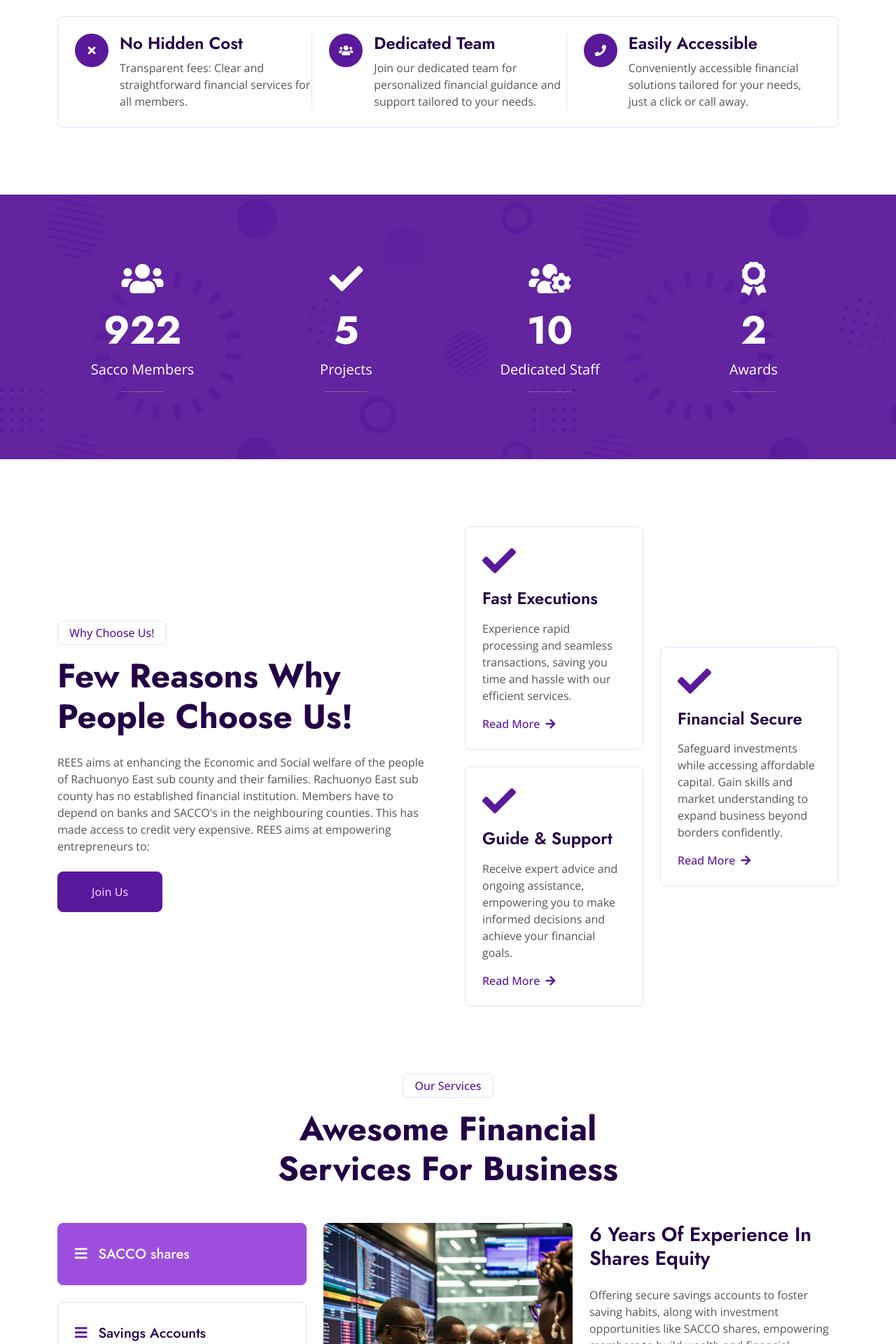
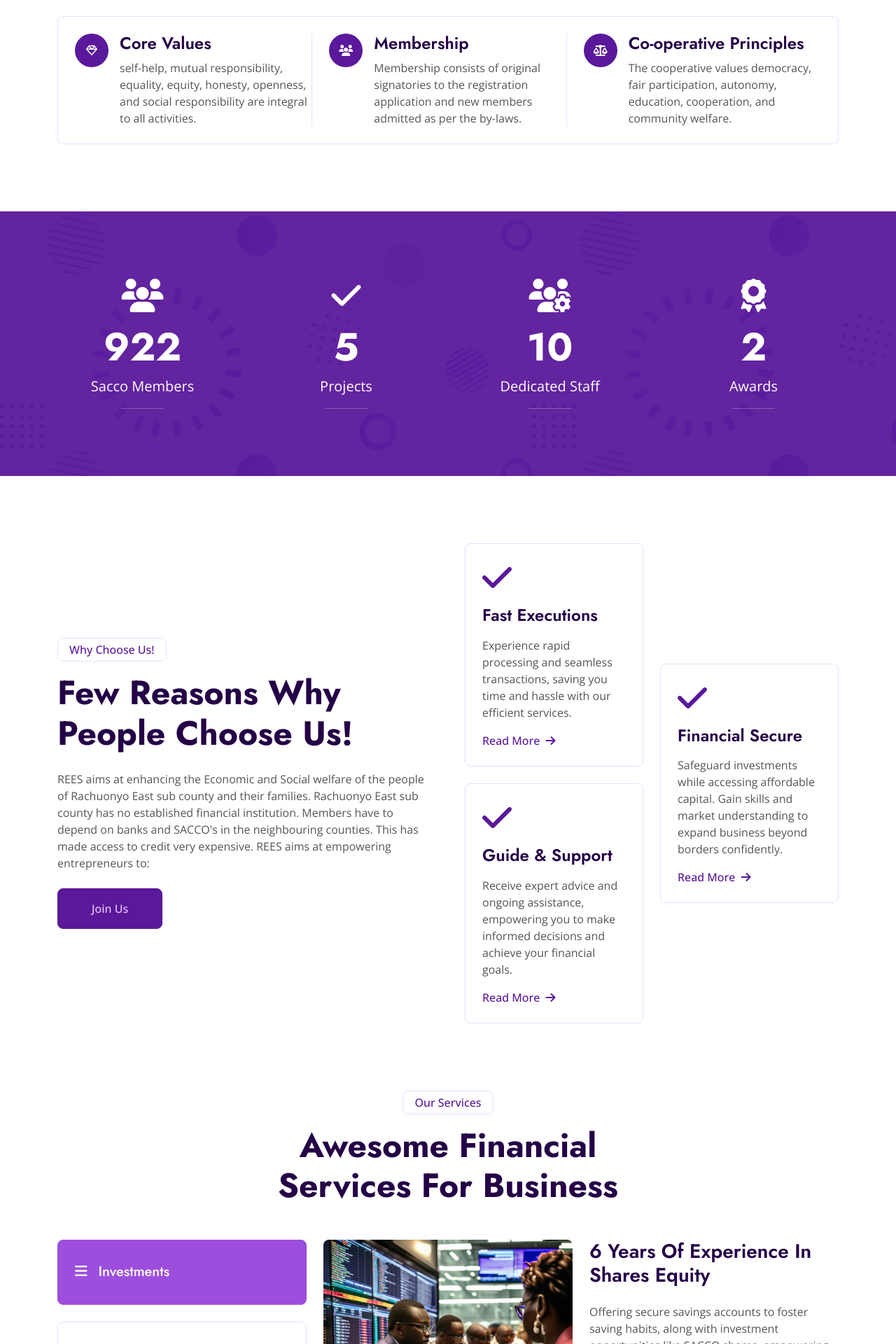
Before and after one commit to Denzel97/REES2, a Django app: page / in a window 1280 px wide. Shown: the part 1586-3506 px from the top of the page at 70% size. Run offline with Django 5.2, Linux system fonts and the light colour scheme; some libraries are stand-ins or nearby versions.

Commit message:
Modified content on about, services, projects and testimonies

```diff
--- a/callback_app/templates/base.html
+++ b/callback_app/templates/base.html
@@ -31,6 +31,9 @@
 
     <!-- Template Stylesheet -->
     <link href="{% static 'css/style.css' %}" rel="stylesheet">
+
+    <!--  Fontawesome  -->
+    <script src="https://kit.fontawesome.com/cf96324835.js" crossorigin="anonymous"></script>
 </head>
 <body>
     {% block content %}
--- a/callback_app/templates/index.html
+++ b/callback_app/templates/index.html
@@ -156,7 +156,6 @@
                             </div>
                             <div class="tab-pane fade" id="nav-vision" role="tabpanel" aria-labelledby="nav-vision-tab">
                                 <p>To be a leading SACCO in Kenya.</p>
-
                             </div>
                         </div>
                     </div>
@@ -168,11 +167,13 @@
                         <div class="h-100">
                             <div class="d-flex">
                                 <div class="flex-shrink-0 btn-lg-square rounded-circle bg-primary">
-                                    <i class="fa fa-times text-white"></i>
+<!--                                    <i class="fa fa-times text-white"></i>-->
+                                    <i class="fa-regular fa-gem" style="color: #ffffff;"></i>
                                 </div>
                                 <div class="ps-3">
-                                    <h4>No Hidden Cost</h4>
-                                    <span>Transparent fees: Clear and straightforward financial services for all members.</span>
+                                    <h4>Core Values</h4>
+                                    <span>self-help, mutual responsibility, equality, equity, honesty, openness, and
+                                        social responsibility are integral to all activities.</span>
                                 </div>
                                 <div class="border-end d-none d-lg-block"></div>
                             </div>
@@ -186,9 +187,9 @@
                                     <i class="fa fa-users text-white"></i>
                                 </div>
                                 <div class="ps-3">
-                                    <h4>Dedicated Team</h4>
-                                    <span>Join our dedicated team for personalized financial guidance and support tailored
-                                        to your needs.</span>
+                                    <h4>Membership</h4>
+                                    <span>Membership consists of original signatories to the registration application and
+                                        new members admitted as per the by-laws.</span>
                                 </div>
                                 <div class="border-end d-none d-lg-block"></div>
                             </div>
@@ -199,12 +200,13 @@
                         <div class="h-100">
                             <div class="d-flex">
                                 <div class="flex-shrink-0 btn-lg-square rounded-circle bg-primary">
-                                    <i class="fa fa-phone text-white"></i>
+<!--                                    <i class="fa fa-phone text-white"></i>-->
+                                    <i class="fa-solid fa-scale-balanced" style="color: #ffffff;"></i>
                                 </div>
                                 <div class="ps-3">
-                                    <h4>Easily Accessible</h4>
-                                    <span>Conveniently accessible financial solutions tailored for your needs, just a click
-                                        or call away.</span>
+                                    <h4>Co-operative Principles </h4>
+                                    <span>The cooperative values democracy, fair participation, autonomy, education,
+                                        cooperation, and community welfare.</span>
                                 </div>
                             </div>
                         </div>
@@ -316,20 +318,20 @@
                     <div class="nav nav-pills d-flex justify-content-between w-100 h-100 me-4">
                         <button class="nav-link w-100 d-flex align-items-center text-start border p-4 mb-4 active"
                             data-bs-toggle="pill" data-bs-target="#tab-pane-1" type="button">
-                            <h5 class="m-0"><i class="fa fa-bars text-primary me-3"></i>SACCO shares</h5>
+                            <h5 class="m-0"><i class="fa fa-bars text-primary me-3"></i>Investments</h5>
                         </button>
                         <button class="nav-link w-100 d-flex align-items-center text-start border p-4 mb-4"
                             data-bs-toggle="pill" data-bs-target="#tab-pane-2" type="button">
-                            <h5 class="m-0"><i class="fa fa-bars text-primary me-3"></i>Savings Accounts</h5>
+                            <h5 class="m-0"><i class="fa fa-bars text-primary me-3"></i>Savings & Credit</h5>
                         </button>
                         <button class="nav-link w-100 d-flex align-items-center text-start border p-4 mb-4"
                             data-bs-toggle="pill" data-bs-target="#tab-pane-3" type="button">
-                            <h5 class="m-0"><i class="fa fa-bars text-primary me-3"></i>Financial Consultancy</h5>
+                            <h5 class="m-0"><i class="fa fa-bars text-primary me-3"></i>Financial Coaching</h5>
                         </button>
-                        <button class="nav-link w-100 d-flex align-items-center text-start border p-4 mb-0"
-                            data-bs-toggle="pill" data-bs-target="#tab-pane-4" type="button">
-                            <h5 class="m-0"><i class="fa fa-bars text-primary me-3"></i>Loans</h5>
-                        </button>
+<!--                        <button class="nav-link w-100 d-flex align-items-center text-start border p-4 mb-0"-->
+<!--                            data-bs-toggle="pill" data-bs-target="#tab-pane-4" type="button">-->
+<!--                            <h5 class="m-0"><i class="fa fa-bars text-primary me-3"></i>Loans</h5>-->
+<!--                        </button>-->
                     </div>
                 </div>
                 <div class="col-lg-8">
@@ -347,9 +349,9 @@
                                     <p class="mb-4">Offering secure savings accounts to foster saving habits, along with
                                         investment opportunities like SACCO shares, empowering members to build wealth and
                                         financial resilience.</p>
-                                    <p><i class="fa fa-check text-primary me-3"></i>Investment Plans</p>
-                                    <p><i class="fa fa-check text-primary me-3"></i>Transparency</p>
-                                    <p><i class="fa fa-check text-primary me-3"></i>Financial Guidance</p>
+                                    <p><i class="fa fa-check text-primary me-3"></i>Shares</p>
+<!--                                    <p><i class="fa fa-check text-primary me-3"></i>Transparency</p>-->
+<!--                                    <p><i class="fa fa-check text-primary me-3"></i>Financial Guidance</p>-->
                                     <a href="#callback" class="btn btn-primary py-3 px-5 mt-3">Join Us</a>
                                 </div>
                             </div>
@@ -367,9 +369,9 @@
                                     <p class="mb-4"> Providing members secure and accessible savings accounts, our aim is
                                         to encourage consistent saving habits, fostering financial resilience and
                                         stability within the community.</p>
-                                    <p><i class="fa fa-check text-primary me-3"></i>Financial Literacy Resources</p>
+<!--                                    <p><i class="fa fa-check text-primary me-3"></i>Financial Literacy Resources</p>-->
                                     <p><i class="fa fa-check text-primary me-3"></i>Incentivized Saving Programs</p>
-                                    <p><i class="fa fa-check text-primary me-3"></i>Community Engagement</p>
+<!--                                    <p><i class="fa fa-check text-primary me-3"></i>Community Engagement</p>-->
                                     <a href="#callback" class="btn btn-primary py-3 px-5 mt-3">Join Us</a>
                                 </div>
                             </div>
@@ -387,33 +389,33 @@
                                     <p class="mb-4">With six years in financial consultancy, we've guided over 900 members
                                         towards financial success, offering expertise and tailored solutions to meet their
                                         diverse needs and goals.</p>
-                                    <p><i class="fa fa-check text-primary me-3"></i>Tailored Financial Planning</p>
+<!--                                    <p><i class="fa fa-check text-primary me-3"></i>Tailored Financial Planning</p>-->
                                     <p><i class="fa fa-check text-primary me-3"></i>Training on Financial Literacy </p>
                                     <p><i class="fa fa-check text-primary me-3"></i>Investment Plans</p>
                                     <a href="#callback" class="btn btn-primary py-3 px-5 mt-3">Join Us</a>
                                 </div>
                             </div>
                         </div>
-                        <div class="tab-pane fade" id="tab-pane-4">
-                            <div class="row g-4">
-                                <div class="col-md-6" style="min-height: 350px;">
-                                    <div class="position-relative h-100">
-                                        <img class="position-absolute rounded w-100 h-100" src="{% static 'img/loan.jpeg' %}"
-                                            style="object-fit: cover;" alt="Loans">
-                                    </div>
-                                </div>
-                                <div class="col-md-6">
-                                    <h3 class="mb-4">6 Years of Experience in Loan Disbursement </h3>
-                                    <p class="mb-4">With six years of expertise in loan disbursement, we've provided over
-                                        $10 million in loans to members, fostering financial growth and empowerment in
-                                        our community.</p>
-                                    <p><i class="fa fa-check text-primary me-3"></i>Business Loans</p>
-                                    <p><i class="fa fa-check text-primary me-3"></i>Educational Loans</p>
-                                    <p><i class="fa fa-check text-primary me-3"></i>Personal Loans</p>
-                                    <a href="#callback" class="btn btn-primary py-3 px-5 mt-3">Join Us</a>
-                                </div>
-                            </div>
-                        </div>
+<!--                        <div class="tab-pane fade" id="tab-pane-4">-->
+<!--                            <div class="row g-4">-->
+<!--                                <div class="col-md-6" style="min-height: 350px;">-->
+<!--                                    <div class="position-relative h-100">-->
+<!--                                        <img class="position-absolute rounded w-100 h-100" src="{% static 'img/loan.jpeg' %}"-->
+<!--                                            style="object-fit: cover;" alt="Loans">-->
+<!--                                    </div>-->
+<!--                                </div>-->
+<!--                                <div class="col-md-6">-->
+<!--                                    <h3 class="mb-4">6 Years of Experience in Loan Disbursement </h3>-->
+<!--                                    <p class="mb-4">With six years of expertise in loan disbursement, we've provided over-->
+<!--                                        $10 million in loans to members, fostering financial growth and empowerment in-->
+<!--                                        our community.</p>-->
+<!--                                    <p><i class="fa fa-check text-primary me-3"></i>Business Loans</p>-->
+<!--                                    <p><i class="fa fa-check text-primary me-3"></i>Educational Loans</p>-->
+<!--                                    <p><i class="fa fa-check text-primary me-3"></i>Personal Loans</p>-->
+<!--                                    <a href="#callback" class="btn btn-primary py-3 px-5 mt-3">Join Us</a>-->
+<!--                                </div>-->
+<!--                            </div>-->
+<!--                        </div>-->
                     </div>
                 </div>
             </div>
@@ -482,7 +484,7 @@
         <div class="container">
             <div class="text-center mx-auto wow fadeInUp" data-wow-delay="0.1s" style="max-width: 600px;">
                 <p class="d-inline-block border rounded text-primary fw-semi-bold py-1 px-3">Our Projects</p>
-                <h1 class="display-5 mb-5">We Have Completed Latest Projects</h1>
+                <h1 class="display-5 mb-5">Our Current Projects</h1>
             </div>
             <div class="owl-carousel project-carousel wow fadeInUp" data-wow-delay="0.3s">
                 <div class="project-item pe-5 pb-5">
@@ -519,6 +521,15 @@
                     </div>
                     <div class="project-title">
                         <h4 class="mb-0">Solar Business Solutions</h4>
+                    </div>
+                </div>
+                <div class="project-item pe-5 pb-5">
+                    <div class="project-img mb-3">
+                        <img class="img-fluid rounded" src="{% static 'img/Education.jpeg' %}" alt="Business Loans">
+                        <a href=""><i class="fa fa-link fa-3x text-primary"></i></a>
+                    </div>
+                    <div class="project-title">
+                        <h4 class="mb-0">Education Programs</h4>
                     </div>
                 </div>
             </div>
@@ -633,24 +644,28 @@
                         <div class="btn-square bg-white border rounded-circle">
                             <i class="fa fa-quote-right fa-2x text-primary"></i>
                         </div>
-                        Dolores sed duo clita tempor justo dolor et stet lorem kasd labore dolore lorem ipsum. At lorem
-                        lorem magna ut et, nonumy et labore et tempor diam tempor erat.
+                        "As a KCA University student, REES has been invaluable. It contributes significantly to my school
+                        fees, exceeding my expectations. Encouraging savings, even with 50Ksh, has transformed my life.
+                        Rapidly accumulating savings enable access to loans, facilitating business ventures, debt clearance,
+                        and education expenses."
                     </div>
-                    <img class="rounded-circle mb-3" src="{% static 'img/testimonial-2.jpg' %}" alt="Member 2">
-                    <h4>Member Name</h4>
-                    <span>Profession</span>
+                    <img class="rounded-circle mb-3" src="{% static 'img/sam.jpeg' %}" alt="Member 2">
+                    <h4>Samuel Onyango</h4>
+                    <span>Student</span>
                 </div>
                 <div class="testimonial-item">
                     <div class="testimonial-text border rounded p-4 pt-5 mb-5">
                         <div class="btn-square bg-white border rounded-circle">
                             <i class="fa fa-quote-right fa-2x text-primary"></i>
                         </div>
-                        Dolores sed duo clita tempor justo dolor et stet lorem kasd labore dolore lorem ipsum. At lorem
-                        lorem magna ut et, nonumy et labore et tempor diam tempor erat.
+                        I joined for community growth, learning, and savings. REES offers accessible loans. Received valuable
+                        training and networked with fellow entrepreneurs. Secured three loans since 2019: two for business ventures
+                        and one for a medical emergency. Grateful for the supportive environment and opportunities for financial
+                        stability.
                     </div>
-                    <img class="rounded-circle mb-3" src="{% static 'img/testimonial-3.jpg' %}" alt="Member 3">
-                    <h4>Member Name</h4>
-                    <span>Profession</span>
+                    <img class="rounded-circle mb-3" src="{% static 'img/daisy.jpeg' %}" alt="Member 3">
+                    <h4>Daisy Opondo</h4>
+                    <span>Financial Advisor</span>
                 </div>
 <!--                <div class="testimonial-item">-->
 <!--                    <div class="testimonial-text border rounded p-4 pt-5 mb-5">-->
```
Also changed, not shown: callback_app/static/img/Education.jpeg (added), callback_app/static/img/Education2.jpeg (added), callback_app/static/img/Education3.jpeg (added), callback_app/static/img/Education4.jpeg (added), callback_app/static/img/Education5.jpeg (added), callback_app/static/img/Education6.jpeg (added), callback_app/static/img/daisy.jpeg (added), callback_app/static/img/sam.jpeg (added).
